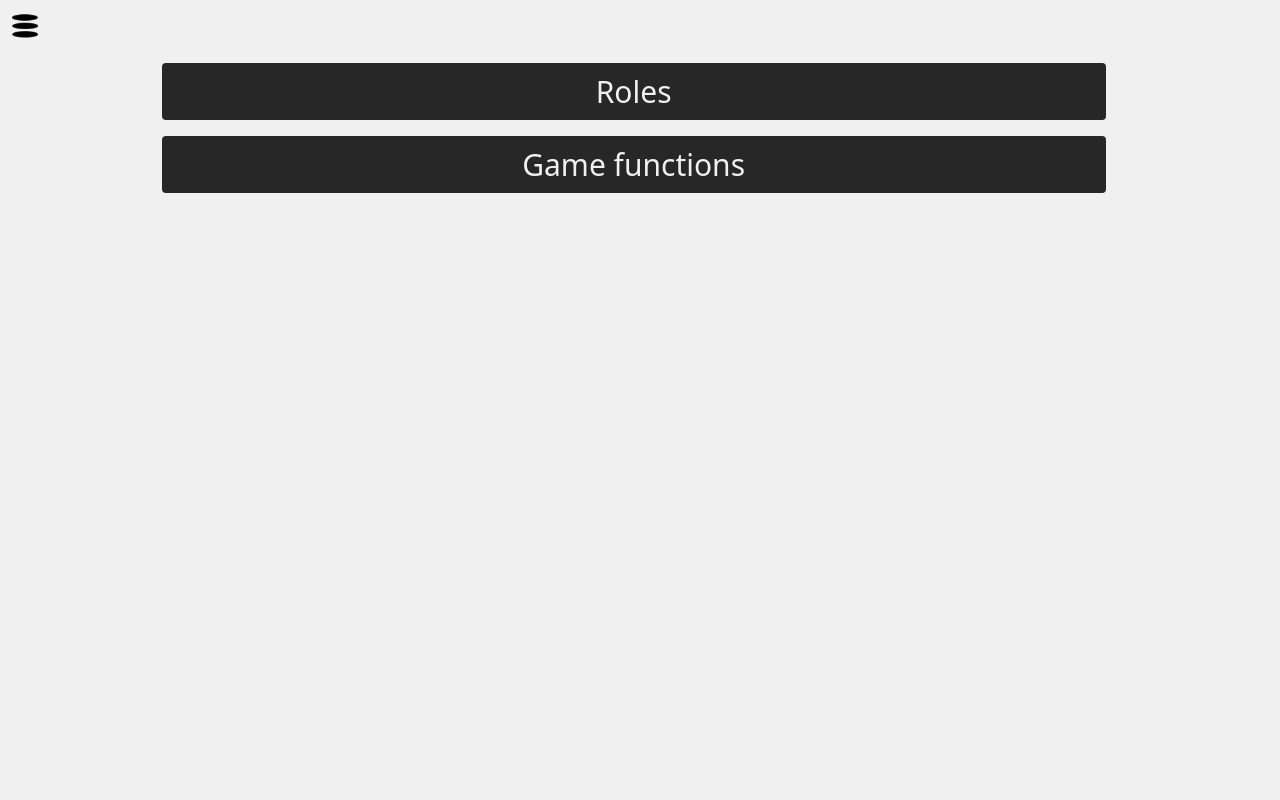
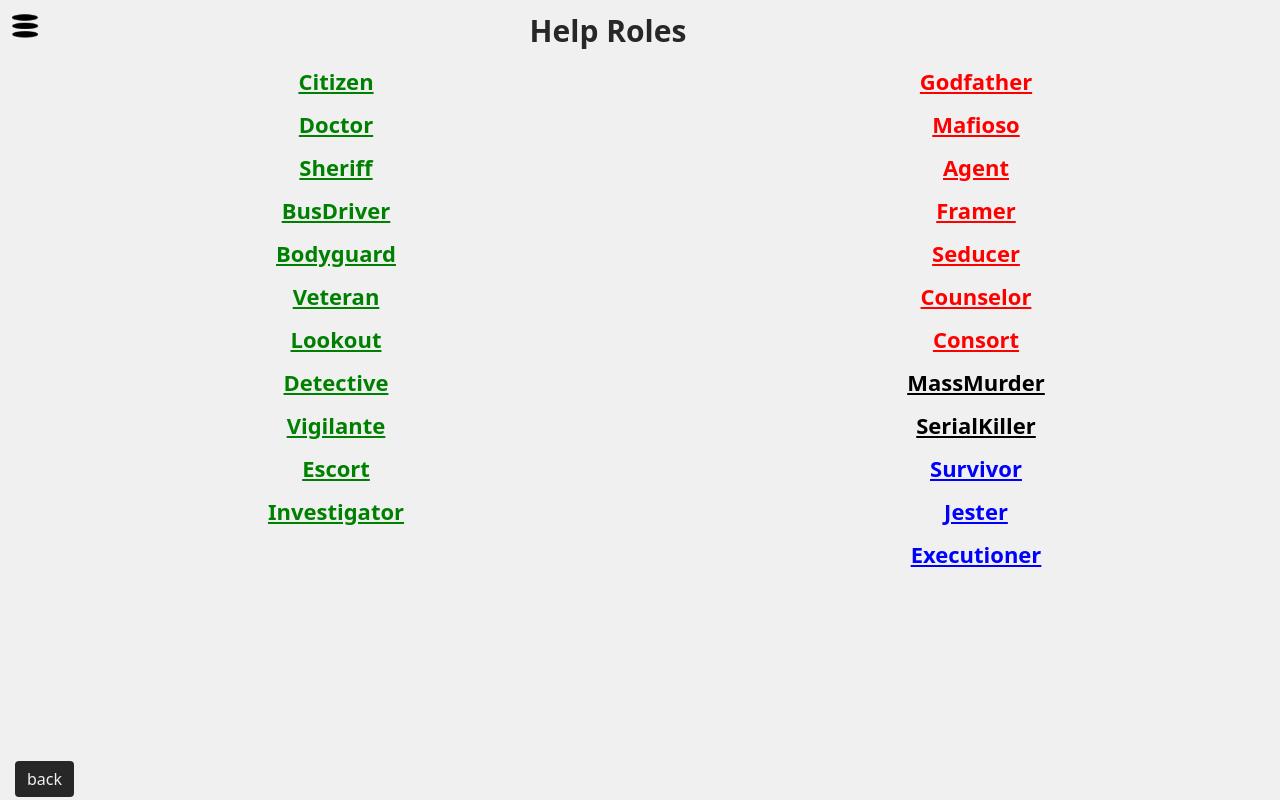
Before and after one commit to pmroczko/mafia-ui, a React (Create React App) app: page /help in a window 1280 px wide. Built offline with nearby package versions, Linux system fonts and the light colour scheme.

Commit message:
Small fixes

```diff
--- a/src/components/Header.js
+++ b/src/components/Header.js
@@ -20,7 +20,7 @@ function Header({ text, subText, onMenuShown, onMenuHidden }) {
       <HamburgerButton onClicked={toggleMenu} />
       {menuShown && <Menu onClicked={toggleMenu} />}
       <div className='header-text-container'>
-        <span className='header'>{CacheController.GetPlayerName()}</span>
+        <span className='header'>{text}</span>
       </div>
     </div>
   );
--- a/src/components/_components.scss
+++ b/src/components/_components.scss
@@ -50,6 +50,14 @@
   top: 30px;
   position: relative;
   text-align: center;
+}
+
+.help-roles-container {
+  display:flex;
+  flex-direction:horizontal;
+  span {
+    width:50%;
+  }
 }
 
 .mafia-button {
@@ -131,7 +139,17 @@
 .mafia-player-dead {
   text-decoration:line-through;
 }
+.mafia-role-dead {
+  font-weight: bolder;
+  color: $selected-color;
+}
+.dead-min-icon-container {
+  text-align:left;
+  .dead-min-icon {
+    width:20px;;
+  }
 
+}
 .admin-roles-shuffle {
   display:flex;
   flex-direction: row;
--- a/src/components/_variables.scss
+++ b/src/components/_variables.scss
@@ -2,4 +2,5 @@ $primary-color: #f0f0f0;
 $secondary-color: #272727;
 $teriary-color: #808080;
 $selected-color: #00008b;
+$error-color: red;
 $button-color: $secondary-color;
--- a/src/views/game/GameNight.js
+++ b/src/views/game/GameNight.js
@@ -2,6 +2,7 @@ import MafiaService from "../../services/MafiaService";
 import MessageController from "../../controllers/MessageController";
 import DataController from "../../controllers/DataController";
 import MafiaGameButton from "../../components/buttons/MafiaGameButton";
+import skull from "../../graphics/skull.png";
 
 const GameNight = ({ playerView, arrangement }) => {
 
@@ -70,9 +71,14 @@ const GameNight = ({ playerView, arrangement }) => {
     var buttonTarget = emptyTd;
 
     if(player.IsDead){
-      buttonVote = (<td>
+      buttonVote = (<td className="mafia-role-dead">
         {player.RoleName}
       </td>)
+      buttonTarget = (<td>
+        <div className="dead-min-icon-container">
+          <img className="dead-min-icon" src={skull}/>
+          </div>
+          </td>)
 
     } else {
       buttonVote = playerView.MafiaVotes.includes(position) ? (
--- a/src/views/game/GameOver.js
+++ b/src/views/game/GameOver.js
@@ -1,7 +1,6 @@
 import GameOverPlayerStatus from "../../enums/GameOverPlayerStatus";
 import skull from "../../graphics/skull.png";
 import winner1 from "../../graphics/winner1.png";
-import MafiaGameButton from "../../components/buttons/MafiaGameButton";
 import DataController from "../../controllers/DataController";
 import SimpleRolesList from "../../components/SimpleRolesList";
 import Footer from "../../components/Footer";
--- a/src/views/help/Help.js
+++ b/src/views/help/Help.js
@@ -7,7 +7,7 @@ import Footer from "../../components/Footer";
 import HelpFunctions from "./HelpFunctions";
 
 function Help() {
-  const [page, setPage] = useState(HelpMenuOptions.Menu);
+  const [page, setPage] = useState(HelpMenuOptions.Roles);
   const [isVisible, setIsVisible] = useState(true);
 
   const onMenuSelected = (selectedPage) => {
--- a/src/views/help/HelpRoles.js
+++ b/src/views/help/HelpRoles.js
@@ -6,6 +6,19 @@ const HelpRoles = () => {
   const onRoleClicked = (event) => {
     DataController.ShowModalInfo(<RoleHelp roleName={event.target.id} />);
   };
+
+
+  const cityRoles = [];
+  const otherRoles = [];
+
+  for(var roleName in ROLES){
+    var role = ROLES[roleName]
+    if(role.affiliation === "Town"){
+      cityRoles[roleName] = role;
+    } else {
+      otherRoles[roleName] = role;
+    }
+  }
 
   const roleColor = (roleName) => {
     let role = ROLES[roleName]
@@ -20,9 +33,16 @@ const HelpRoles = () => {
     }
   }
 
-  const getList = () => {
+  const getCityRoles = () => {
+    return getList(cityRoles)
+  }
+  const getOtherRoles = () => {
+    return getList(otherRoles)
+  }
+
+  const getList = (roles) => {
     const ret = [];
-    for (var roleName in ROLES) {
+    for (var roleName in roles) {
       ret.push(
         <li key={roleName} id={roleName} onClick={onRoleClicked} style={{ color: roleColor(roleName) }}>
           {roleName}
@@ -34,7 +54,12 @@ const HelpRoles = () => {
 
   return (
     <div className='help-roles-container'>
-      <ul>{getList()}</ul>
+      <span className='help-roles-container-left'>
+        <ul>{getCityRoles()}</ul>
+      </span>
+      <span className='help-roles-container-right'>
+        <ul>{getOtherRoles()}</ul>
+      </span>
     </div>
   );
 };
```
